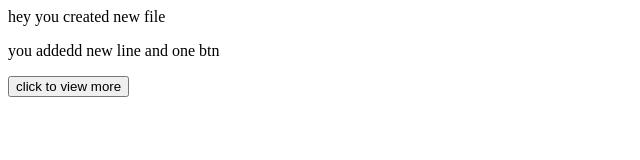
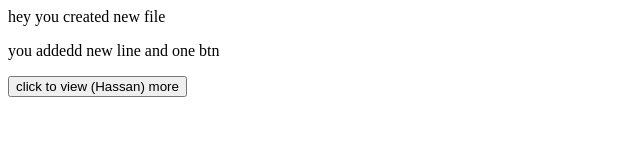
Before and after one commit to ShababUlHassan/test2, a plain HTML site: page index.html in a window 1280 px wide. Shown: the whole page, without its empty margins (0-640 px from the left). Drawn offline with Linux system fonts and the light colour scheme.

Commit message:
add Hassan

```diff
--- a/index.html
+++ b/index.html
@@ -1,3 +1,3 @@
 <p>hey you created new file</p>
 <p>you addedd new line and one btn</p>
-<button>click to view more </button>
+<button>click to view (Hassan) more </button>
```
